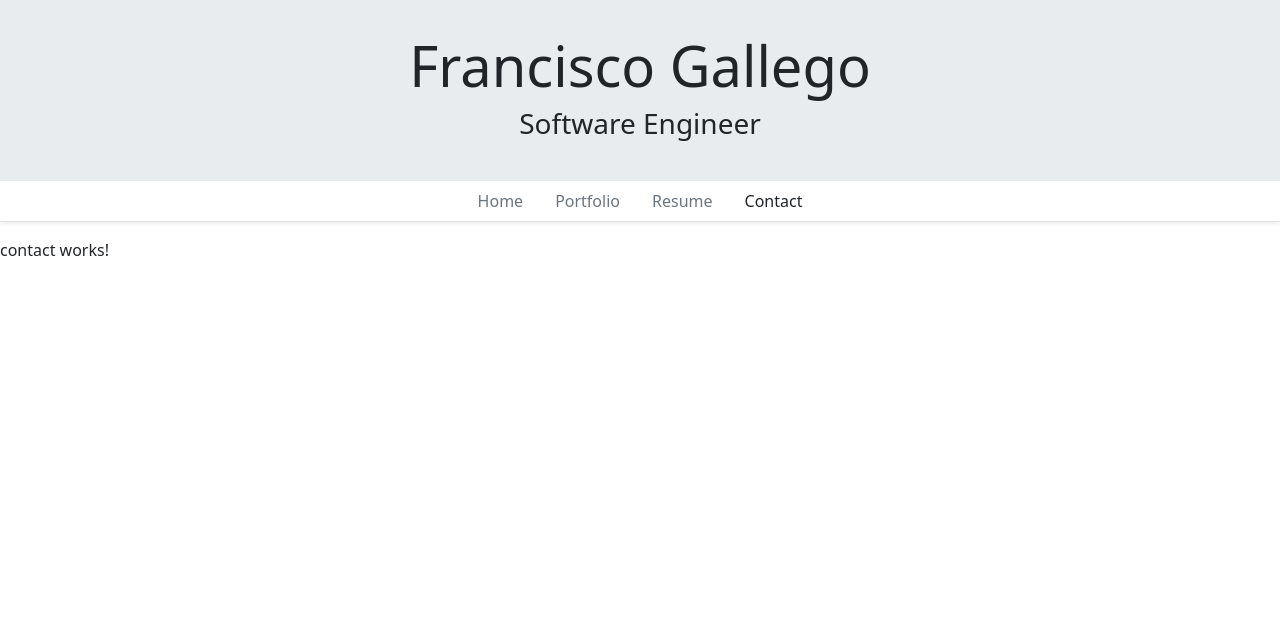
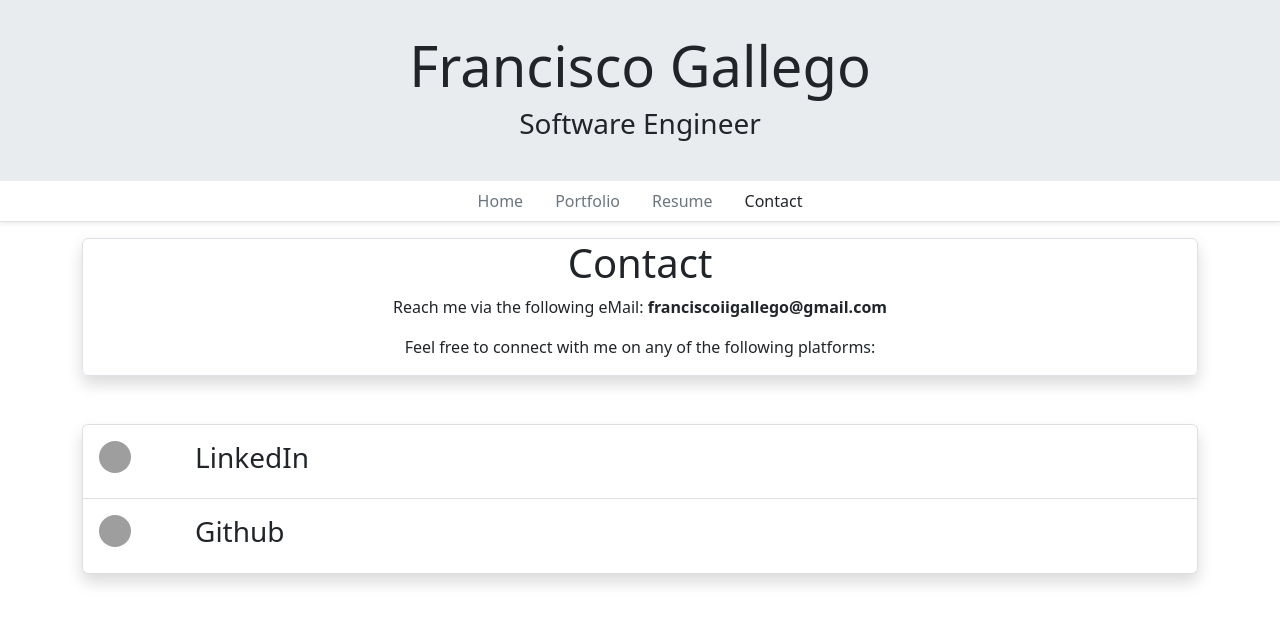
Before and after one commit to FGallego7/Web-portfolio, an Angular app: page /contact in a window 1280 px wide. Shown: the top 624 px of the page. Built offline with nearby package versions, Linux system fonts and the light colour scheme; grey boxes are pictures that could not be loaded.

Commit message:
Componente de contacto finalizado

```diff
--- a/src/app/contact/contact.component.html
+++ b/src/app/contact/contact.component.html
@@ -1 +1,18 @@
-<p>contact works!</p>
+<div class="container">
+  <div class="text-center border mb-5 shadow rounded">
+    <h1>Contact</h1>
+    <p>Reach me via the following eMail: <b>franciscoiigallego@gmail.com</b></p>
+    <p>Feel free to connect with me on any of the following platforms:</p>
+  </div>
+
+  <div class="list-group shadow">
+    <a href="https://www.linkedin.com/in/franciscoi-gallego/ " target="_blank" class="list-group-item list-group-item-action d-flex gap-3 py-3">
+      <img src="../../assets/circle-linkedin-512.png" class="rounded-circle flex-shrink-0 me-5" width="32" height="32" alt="">
+      <h3>LinkedIn</h3>
+    </a>
+    <a href="https://github.com/FGallego7" target="_blank" class="list-group-item list-group-item-action d-flex gap-3 py-3">
+      <img src="../../assets/github.png" class="rounded-circle flex-shrink-0 me-5" width="32" height="32" alt="">
+      <h3>Github</h3>
+    </a>
+  </div>
+</div>
```
